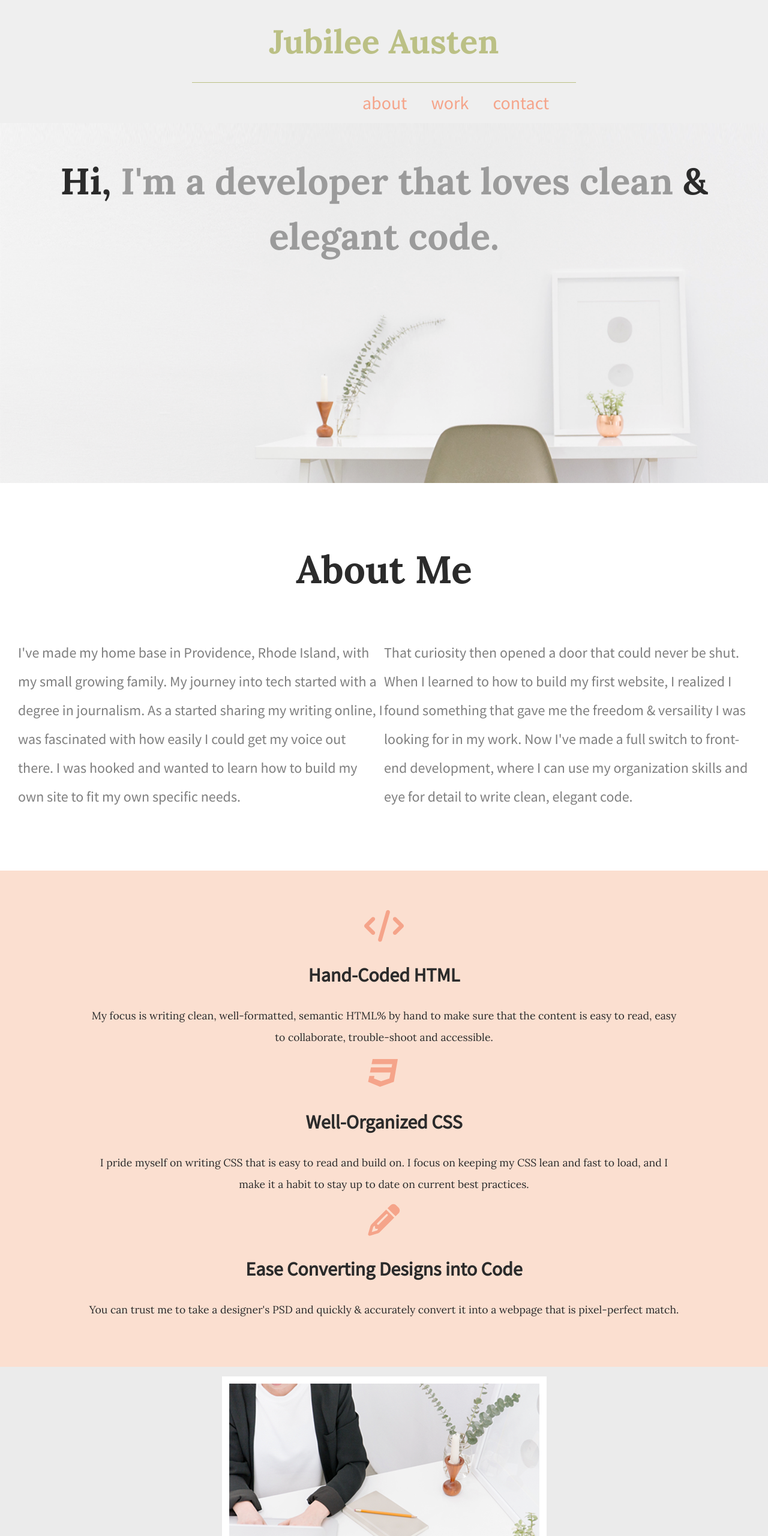
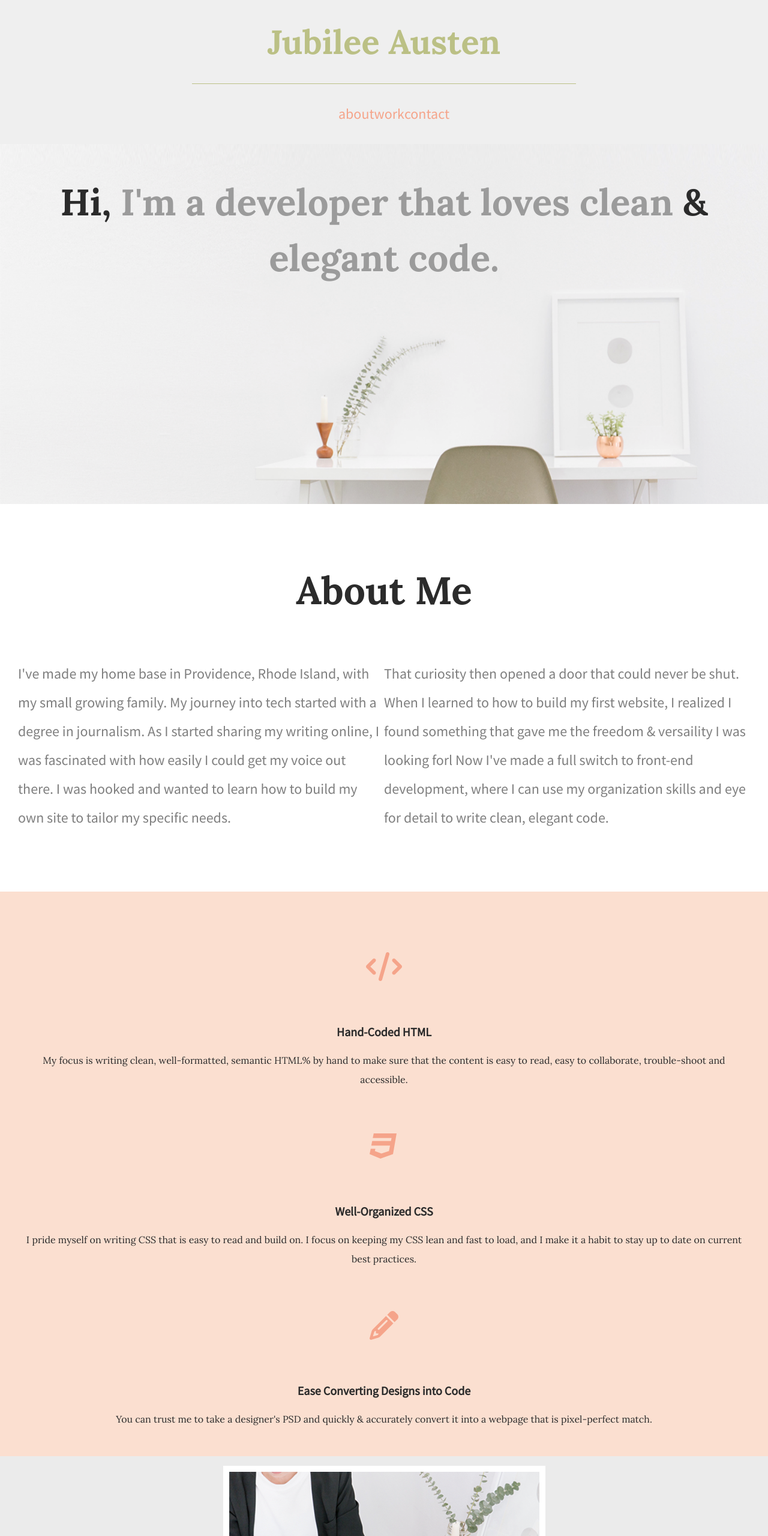
Before and after one commit to andradejanne/Skillcrush---Jubilee-Austen-, a website built with Parcel: page index.html in a window 1280 px wide. Shown: the top 2560 px of the page at 60% size. Built offline with nearby package versions, Linux system fonts and the light colour scheme.

Commit message:
Added meta tag in html. Updated mobile to reflect meta css.

```diff
--- a/css/main.css
+++ b/css/main.css
@@ -104,13 +104,12 @@ textarea {
      align-items: center;
      flex-flow: row wrap;
      background-color: #efefef;
-     margin: 0;
    }
 
    header .content-wrapper h1 {
-     width: 100%;
+     width: 85%;
      font-family: 'Lora', serif;
-     font-size: 3.45em;
+     font-size: 3.5em;
      color: #bbc085;
      text-align: center;
    }
@@ -122,7 +121,7 @@ textarea {
   }
 
    header nav{
-     width: 60%;
+     width: 100%;
      display: flex;
      justify-content: space-around;
      align-items: center;
@@ -134,13 +133,15 @@ textarea {
     display: flex;
     justify-content: space-around;
     align-items: center;
+    padding: 20px 20px 20px 20px;
+
    }
 
    header nav ul li a {
      text-transform: lowercase;
      text-decoration: none;
      color: #f5a48a;
-      padding: 20px 20px 20px 20px;
+     font-size: 1.5em;
    }
 
  /***** HERO Mobile *****/
@@ -158,7 +159,7 @@ textarea {
      width: 100%;
      text-align: center;
      font-family: 'Lora', serif;
-     font-size: 3em;
+     font-size: 2.65em;
      line-height: 1.5em;
      color: #9b9b9b;
 
@@ -186,7 +187,7 @@ textarea {
    }
 
    .about h2{
-     font-size: 3em;
+     font-size: 2.65em;
      font-family: 'Lora', serif;
      text-align: center;
      padding-top: 25px;
@@ -210,30 +211,29 @@ textarea {
      display: flex;
      justify-content: center;
      align-items: center;
-    padding: 50px 60px 60px 60px;
+     flex-flow: row wrap;
+     text-align: center;
+     padding: 30px 30px 30px 30px;
    }
 
-   .work .work-items{
-    width: 85%;
+   .work article{
+    width: 100%;
    }
 
-   .work p i{
+   .work .fontawesome-icon{
      font-size: 3em;
      color: #f5a48a;
    }
 
    .work h3{
      font-family: 'Source Sans Pro', sans-serif;
-     font-size: 2em;
-     text-align: center;
+     font-size: 1.25em;
    }
 
 
    .work p{
      font-family: 'Lora', serif;
      line-height: 2em;
-     font-size: 1.10em;
-     text-align: center;
     }
 
    /***** CONTACT Mobile *****/
@@ -278,7 +278,7 @@ textarea {
    }
 
    .wrapper figure {
-     border: 12px solid #fff;
+     border: 10px solid #fff;
    }
 
    .wrapper figure img {
@@ -287,19 +287,17 @@ textarea {
 
    .socials h2 {
      font-family: 'Lora', serif;
-     font-size: 3.75em;
+     font-size: 2em;
    }
 
    .socials h3 {
      font-family: 'Source Sans Pro', sans-serif;
-     font-size: 2.875em;
+     font-size: 1.25em;
      font-weight: lighter;
-     margin: 0 20px 20px 20px;
    }
 
    .socials .email-address {
-     font-size: 2.875em;
-     padding-bottom: 35px;
+     font-size: 1.25em;
    }
 
    a {
@@ -312,11 +310,9 @@ textarea {
      list-style: none;
    }
 
-
    .social-icons p {
-     font-size: 1.75em;
-     padding: 0 35px 25px 25px;
-     margin: 0 auto;
+     font-size: 0.85em;
+     margin: 5px 12px 5px 12px;
    }
 /* ==========================================================================
    Helper classes
--- a/index.html
+++ b/index.html
@@ -4,6 +4,9 @@
 <head>
   <meta charset="utf-8">
   <title>Jubilee Austen | Portfolio</title>
+
+  <meta name="description" content="">
+  <meta name="viewport" content="width=device-width, initial-scale=1">
 
   <link rel="stylesheet" href="css/normalize.css">
   <link rel="stylesheet" href="css/main.css">
@@ -39,11 +42,11 @@
               <h2>About Me</h2>
               <div class = "about-content">
                   <p>I've made my home base in Providence, Rhode Island, with my small growing family.
-                    My journey into tech started with a degree in journalism. As a started sharing  my writing online,
+                    My journey into tech started with a degree in journalism. As I started sharing my writing online,
                     I was fascinated with how easily I could get my voice out there.
-                    I was hooked and wanted to learn how to build my own site to fit my own specific needs. </p>
+                    I was hooked and wanted to learn how to build my own site to tailor my specific needs. </p>
                   <p>That curiosity then opened a door that could never be shut. When I learned to how to build my first website,
-                    I realized I found something that gave me the freedom & versaility I was looking for in my work. Now I've made a full switch to front-end development,
+                    I realized I found something that gave me the freedom & versaility I was looking forl Now I've made a full switch to front-end development,
                     where I can use my organization skills and eye for detail to write clean, elegant code.</p>
               </div>
             </div>
@@ -55,7 +58,7 @@
                   <article>
                       <p class="fontawesome-icon"><i class="fas fa-code"></i></p>
                       <h3>Hand-Coded HTML</h3>
-                      <p> My focus is writing clean, well-formatted, semantic HTML% by hand to make sure that the content is easy to read, easy to collaborate, trouble-shoot and accessible. </p>
+                      <p>  My focus is writing clean, well-formatted, semantic HTML% by hand to make sure that the content is easy to read, easy to collaborate, trouble-shoot and accessible. </p>
                   </article>
                   <article>
                       <p class="fontawesome-icon"><i class="fab fa-css3"></i></p>
```
